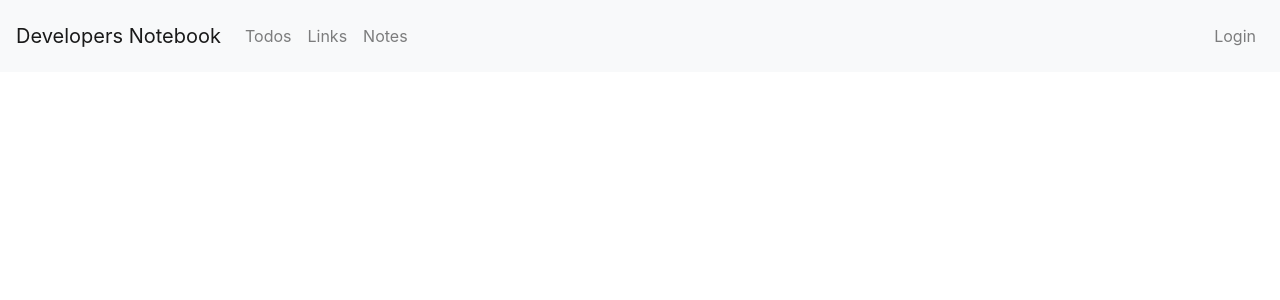
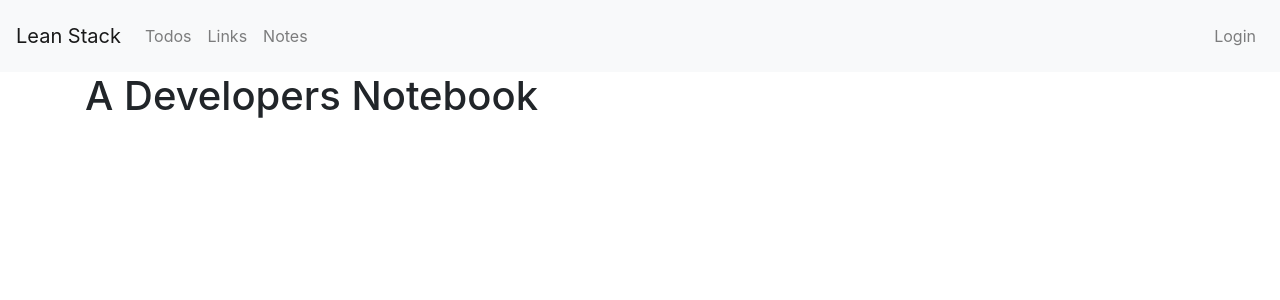
Before and after one commit to lean-dev/ngx-notebook, an Angular app: page / in a window 1280 px wide. Shown: the top 300 px of the page. Built offline with nearby package versions, Linux system fonts and the light colour scheme.

Commit message:
content: added title back.

```diff
--- a/src/app/app.component.html
+++ b/src/app/app.component.html
@@ -24,5 +24,5 @@
   </div>
 </nav>
 <div class="container">
-  <router-outlet></router-outlet>
+  <router-outlet><h1>{{ title }}</h1></router-outlet>
 </div>
--- a/src/app/app.component.ts
+++ b/src/app/app.component.ts
@@ -6,5 +6,6 @@ import { Component } from '@angular/core';
   styleUrls: ['./app.component.scss']
 })
 export class AppComponent {
-  brandName = 'Developers Notebook';
+  brandName = 'Lean Stack';
+  title = 'A Developers Notebook';
 }
```
Also changed, not shown: 1 other file (tests, documents, lock files or other folders).
